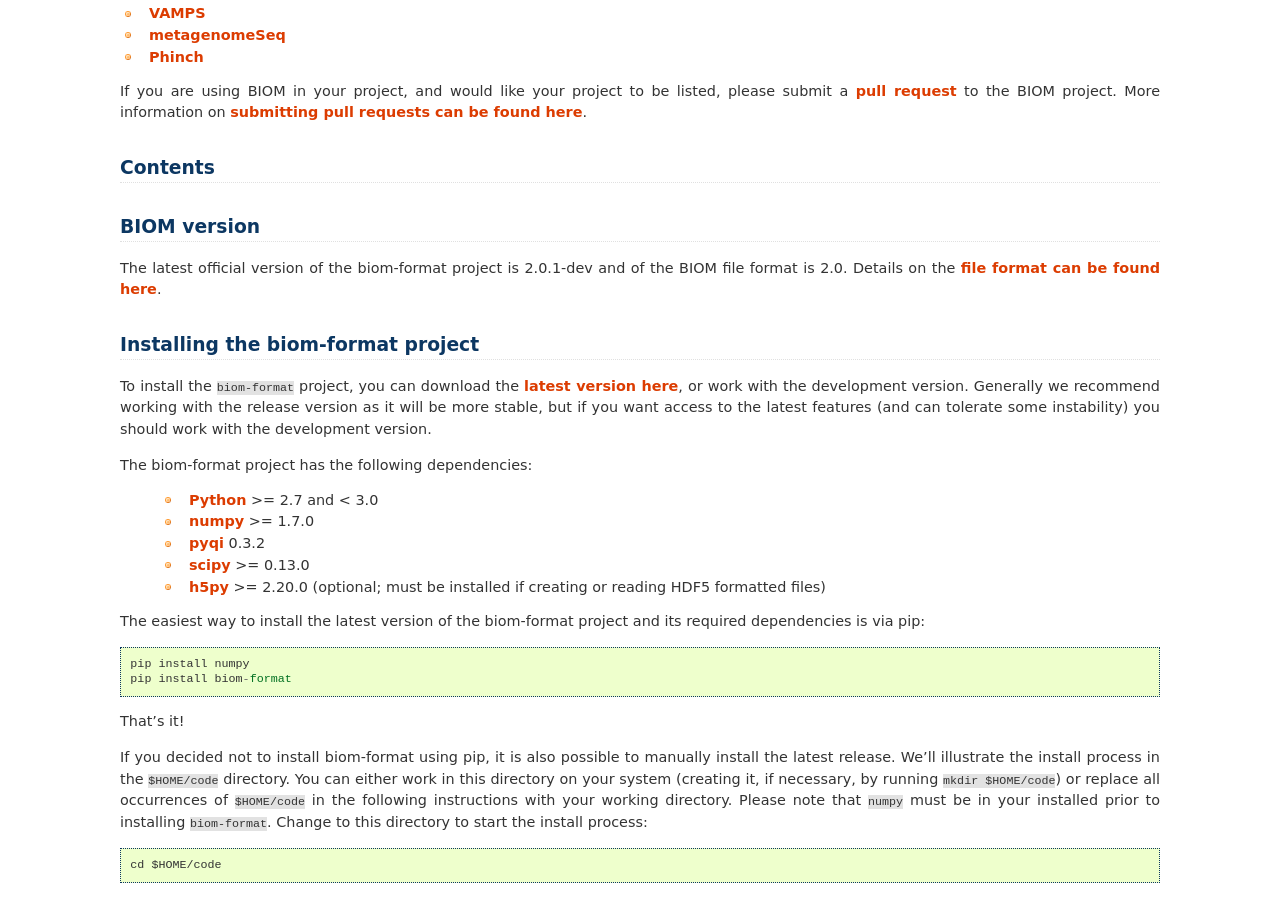
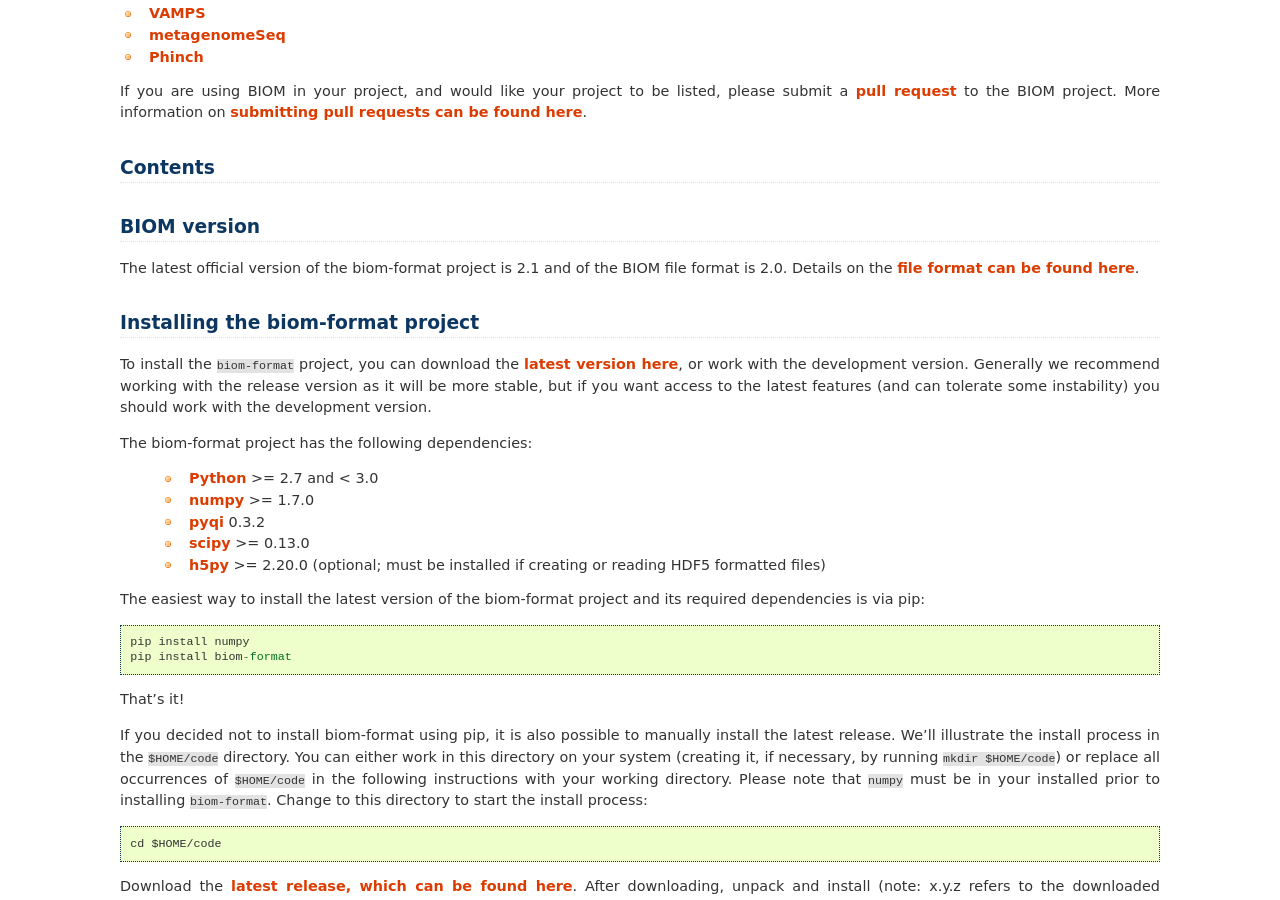
Before and after one commit to biocore/biom-format, a Sphinx documentation site: the page built from doc/index.rst, in a window 1280 px wide and 900 px high, scrolled down 910 px. Built offline with Sphinx 7.4.7, drawn with Linux system fonts in a browser that asks for light colours; formulas are drawn with MathJax 3; pages that are not in the unit, such as notebooks, are missing from menus.

Commit message:
Setting release version for doc

```diff
--- a/doc/conf.py
+++ b/doc/conf.py
@@ -66,8 +66,8 @@ copyright = u'2011-2013, The BIOM Format Development Team'
 # built documents.
 #
 # The full version, including alpha/beta/rc tags.
-version = "2.0.1-dev"
-release = "2.0.1-dev"
+version = "2.1"
+release = "2.1"
 
 # The language for content autogenerated by Sphinx. Refer to documentation
 # for a list of supported languages.
```
